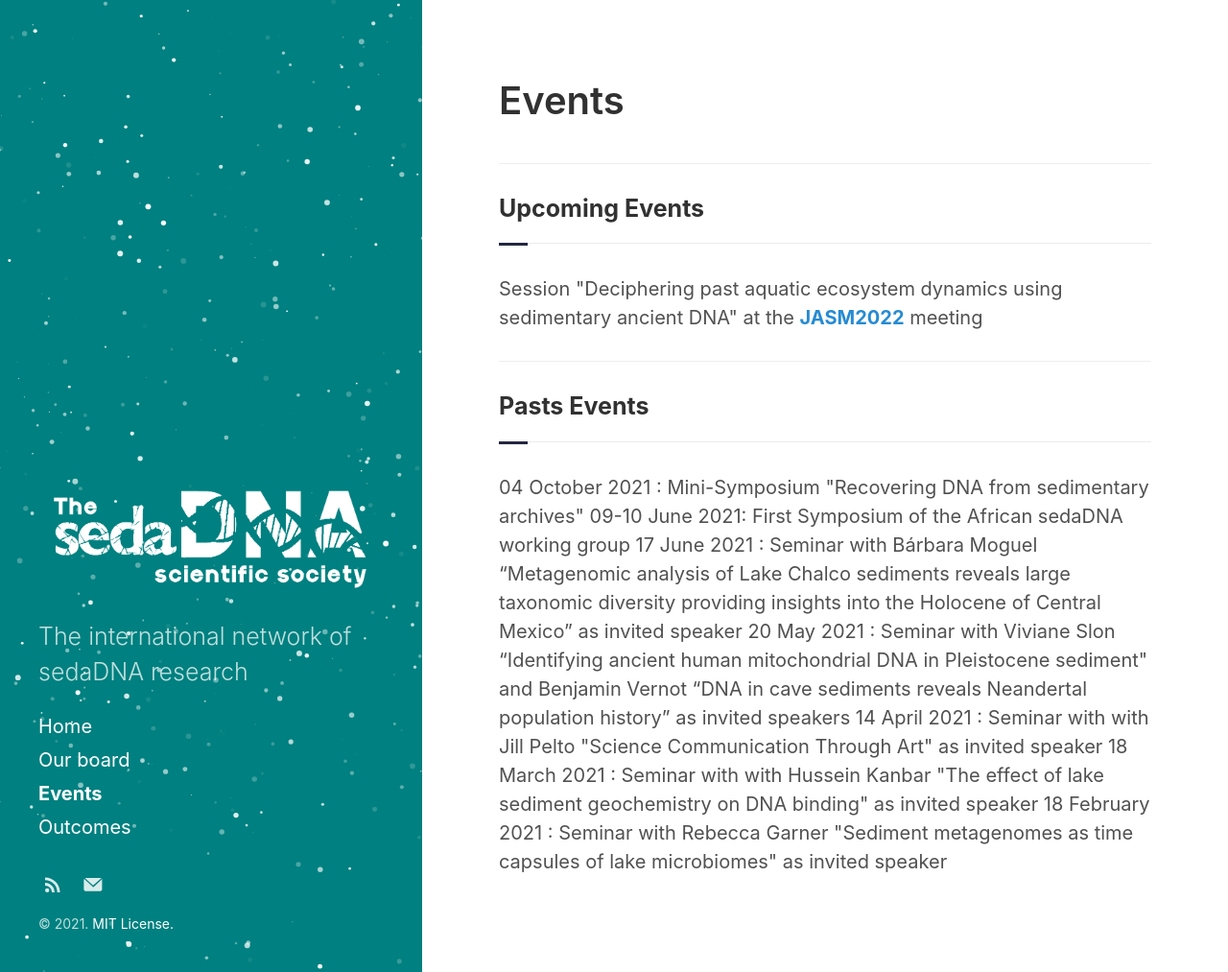
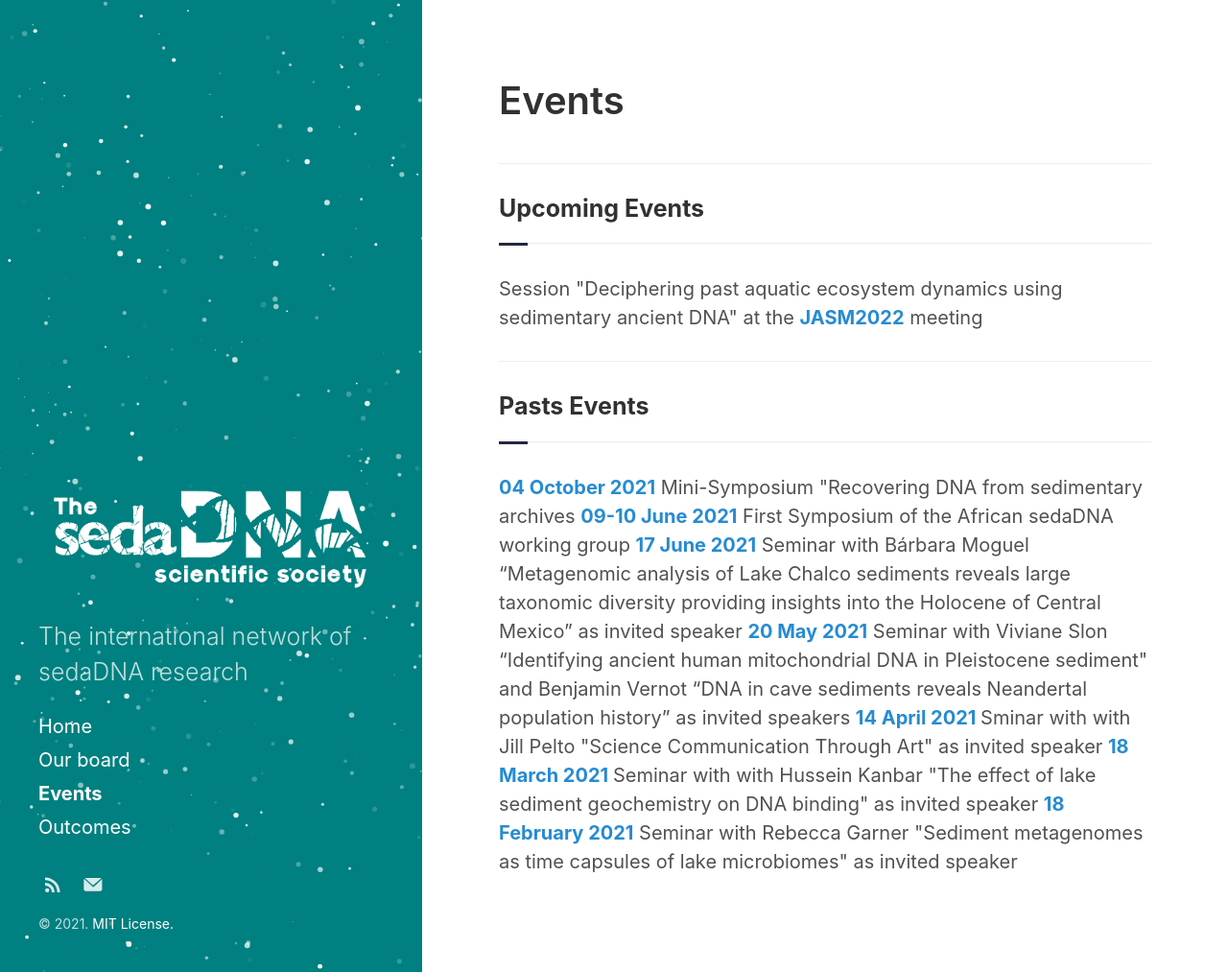
Before and after one commit to sedadna/sedadna.github.io, a Jekyll site: the page built from category/1-events.md, in a window 1280 px wide and 1013 px high. Shown: the whole window at 96% size. Built offline with Jekyll 4.4.1, drawn with Linux system fonts in a browser that asks for light colours.

Commit message:
Update 1-events.md

```diff
--- a/category/1-events.md
+++ b/category/1-events.md
@@ -16,17 +16,10 @@ title: Events
 <div class="section">
 <h3 class="section-title underline">Pasts Events</h3>
 
-04 October 2021 : Mini-Symposium "Recovering DNA from sedimentary archives"
-
-09-10 June 2021: First Symposium of the African sedaDNA working group
-
-17 June 2021 : Seminar with Bárbara Moguel  “Metagenomic analysis of Lake Chalco sediments reveals large taxonomic diversity providing insights into the Holocene of Central Mexico” as invited speaker
-
-20 May 2021 : Seminar with Viviane Slon “Identifying ancient human mitochondrial DNA in Pleistocene sediment" and Benjamin Vernot
-“DNA in cave sediments reveals Neandertal population history” as invited speakers
-
-14 April 2021 : Seminar with with Jill Pelto "Science Communication Through Art" as invited speaker
-
-18 March 2021 : Seminar with with Hussein Kanbar "The effect of lake sediment geochemistry on DNA binding" as invited speaker
-
-18 February 2021 : Seminar with Rebecca Garner "Sediment metagenomes as time capsules of lake microbiomes" as invited speaker
+<a href="https://www.youtube.com/watch?v=-57oTu1CrpU"><b>04 October 2021</b></a> Mini-Symposium "Recovering DNA from sedimentary archives
+<a href="https://www.youtube.com/watch?v=-57oTu1CrpU"><b>09-10 June 2021</b></a> First Symposium of the African sedaDNA working group
+<a href="https://www.youtube.com/watch?v=-57oTu1CrpU"><b>17 June 2021</b></a> Seminar with Bárbara Moguel  “Metagenomic analysis of Lake Chalco sediments reveals large taxonomic diversity providing insights into the Holocene of Central Mexico” as invited speaker
+<a href="https://www.youtube.com/watch?v=-57oTu1CrpU"><b>20 May 2021</b></a> Seminar with Viviane Slon “Identifying ancient human mitochondrial DNA in Pleistocene sediment" and Benjamin Vernot “DNA in cave sediments reveals Neandertal population history” as invited speakers
+<a href="https://www.youtube.com/watch?v=-57oTu1CrpU"><b>14 April 2021 </b></a> Sminar with with Jill Pelto "Science Communication Through Art" as invited speaker
+<a href="https://www.youtube.com/watch?v=-57oTu1CrpU"><b>18 March 2021 </b></a> Seminar with with Hussein Kanbar "The effect of lake sediment geochemistry on DNA binding" as invited speaker
+<a href="https://www.youtube.com/watch?v=-57oTu1CrpU"><b>18 February 2021</b></a> Seminar with Rebecca Garner "Sediment metagenomes as time capsules of lake microbiomes" as invited speaker
```
